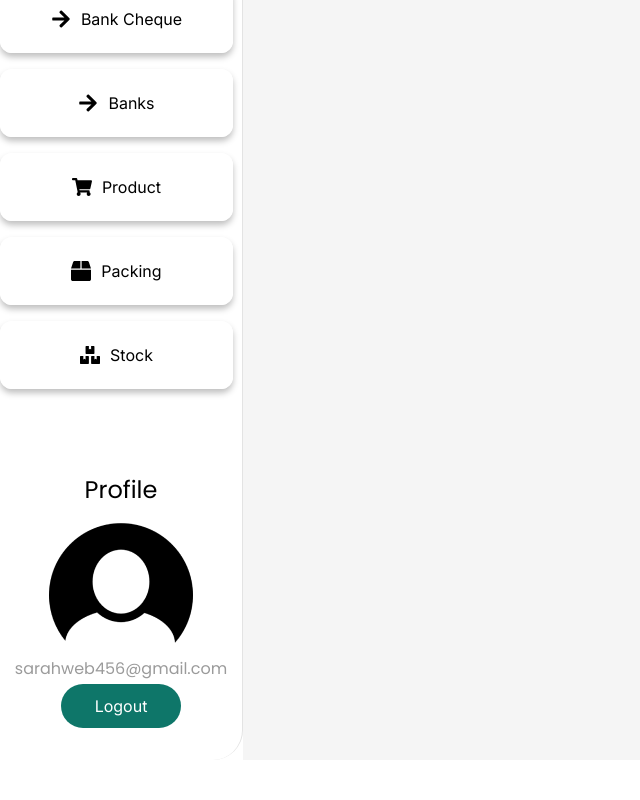
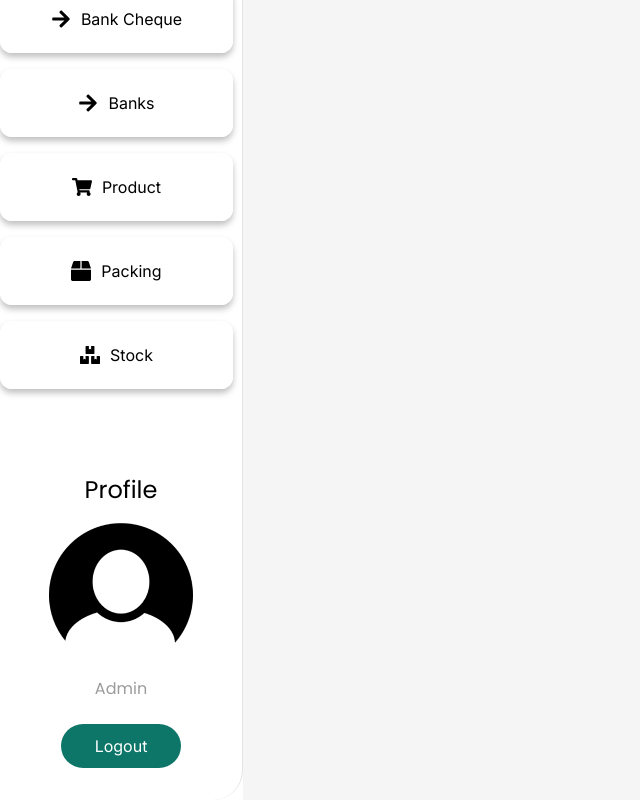
Before and after one commit to aqibjawad/rice_mill, a Next.js app: page /invoice in a window 1280 px wide. Shown: the part 1041-1841 px from the top of the page, without its empty margins (0-640 px from the left). Before the commit the page ends 1801 px from the top, so only its background shows below. Built offline with nearby package versions, Linux system fonts and the light colour scheme; no server answers.

Commit message:
side bar user name set to admin

```diff
--- a/components/sidebar.jsx
+++ b/components/sidebar.jsx
@@ -96,9 +96,9 @@ const SideBar = () => {
           </div>
 
           {/* <div className={styles.userName}>{userInfoString?.name}</div> */}
-
-          <div className={styles.userEmail}>sarahweb456@gmail.com</div>
-
+          <div className="m-5">
+          <div className={styles.userEmail}>Admin</div>
+          </div>
           <div className={styles.logoutCont}>
             <div onClick={logOut} className={styles.logoutBtn}>
               Logout
```
Also changed, not shown: 1 other file (tests, documents, lock files or other folders).
